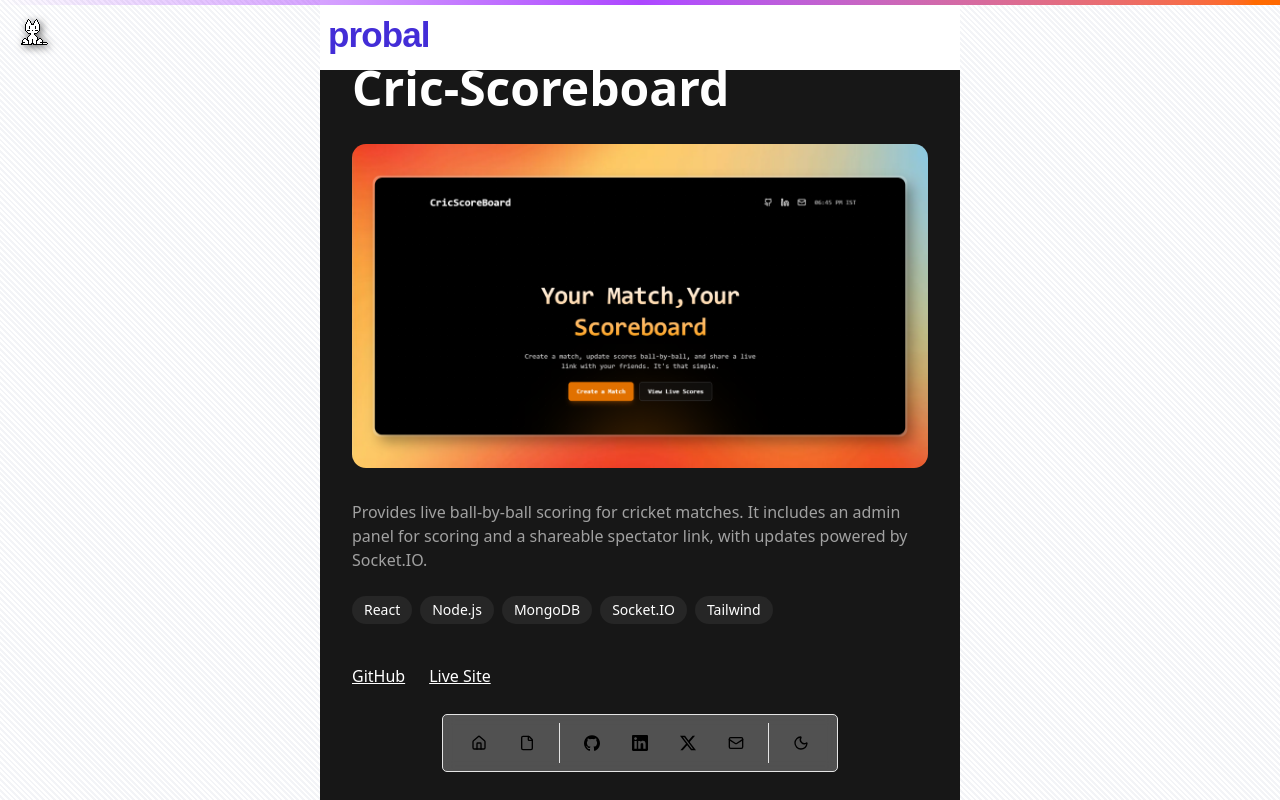
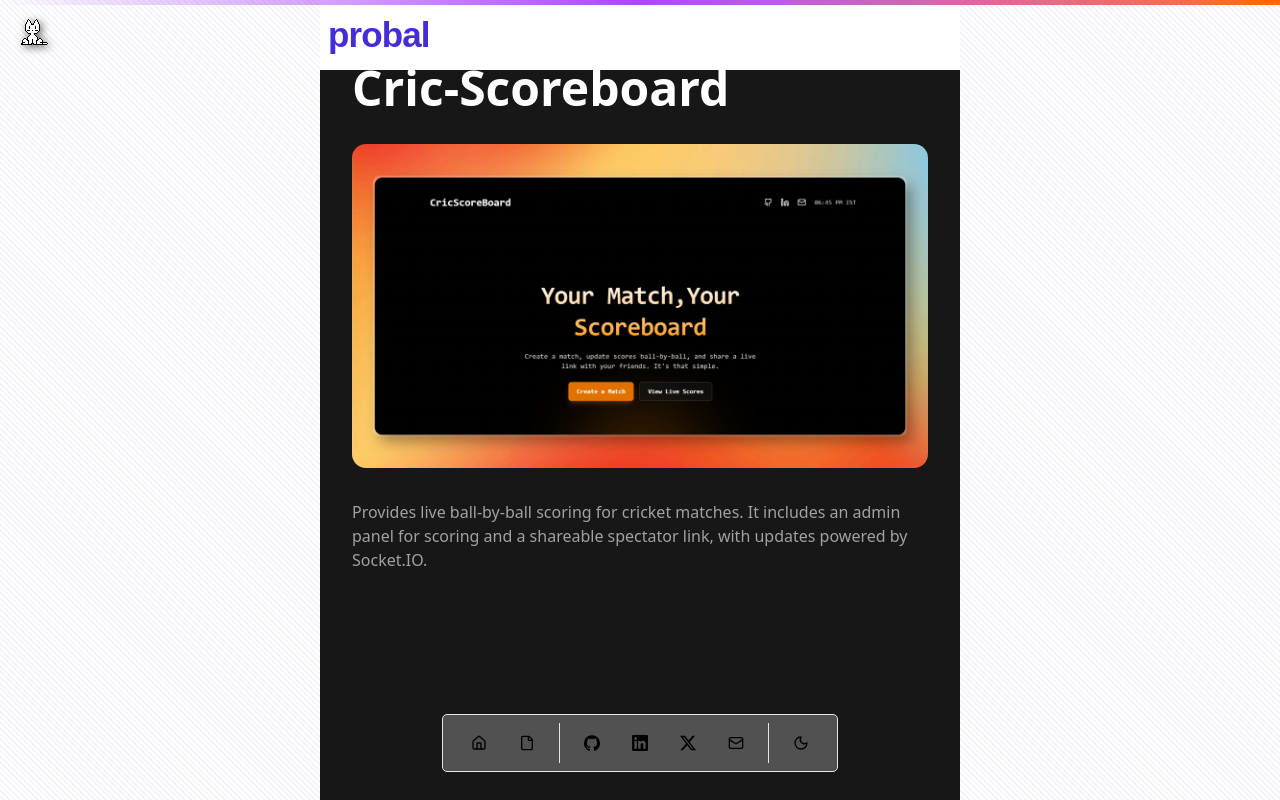
Before and after one commit to prodot-com/probalghoshdev, a Next.js app: page /projects/cricscoreboard in a window 1280 px wide. Built offline with nearby package versions, Linux system fonts and the light colour scheme; a web font is replaced by a local one.

Commit message:
fix: correct project slug for Paperless in ProjectData refactor: update ProjectPage to use async params and improve slug comparison

```diff
--- a/src/app/projects/[slug]/page.tsx
+++ b/src/app/projects/[slug]/page.tsx
@@ -2,13 +2,15 @@ import { projects } from "@/data/ProjectData";
 import { notFound } from "next/navigation";
 import Image from "next/image";
 
-type Props = {
-  params: { slug: string };
-};
+export default async function ProjectPage({
+  params,
+}: {
+  params: Promise<{ slug: string }>;
+}) {
+  const { slug } = await params;
 
-export default function ProjectPage({ params }: Props) {
   const project = projects.find(
-    (p) => p.slug === params.slug
+    (p) => p.slug.toLowerCase() === slug.toLowerCase()
   );
 
   if (!project) return notFound();
@@ -30,38 +32,6 @@ export default function ProjectPage({ params }: Props) {
       <p className="mt-8 text-neutral-400 max-w-3xl">
         {project.description}
       </p>
-
-      <div className="mt-6 flex flex-wrap gap-2">
-        {project.tools.map((tool) => (
-          <span
-            key={tool}
-            className="px-3 py-1 bg-neutral-800 rounded-full text-sm"
-          >
-            {tool}
-          </span>
-        ))}
-      </div>
-
-      <div className="mt-10 flex gap-6">
-        {project.link?.gitlink && (
-          <a
-            href={project.link.gitlink}
-            target="_blank"
-            className="underline"
-          >
-            GitHub
-          </a>
-        )}
-        {project.link?.livelink && (
-          <a
-            href={project.link.livelink}
-            target="_blank"
-            className="underline"
-          >
-            Live Site
-          </a>
-        )}
-      </div>
     </div>
   );
 }
--- a/src/data/ProjectData.tsx
+++ b/src/data/ProjectData.tsx
@@ -14,7 +14,7 @@ type Project = {
 export const projects: Project[] = [
   {
     name: "Paperless",
-    slug: "paerless",
+    slug: "paperless",
     description:
       "A secure digital workspace for structured note-taking and cloud file management. Features Google authentication, real-time storage tracking, file sharing, and encrypted uploads.",
     tools: [
```
